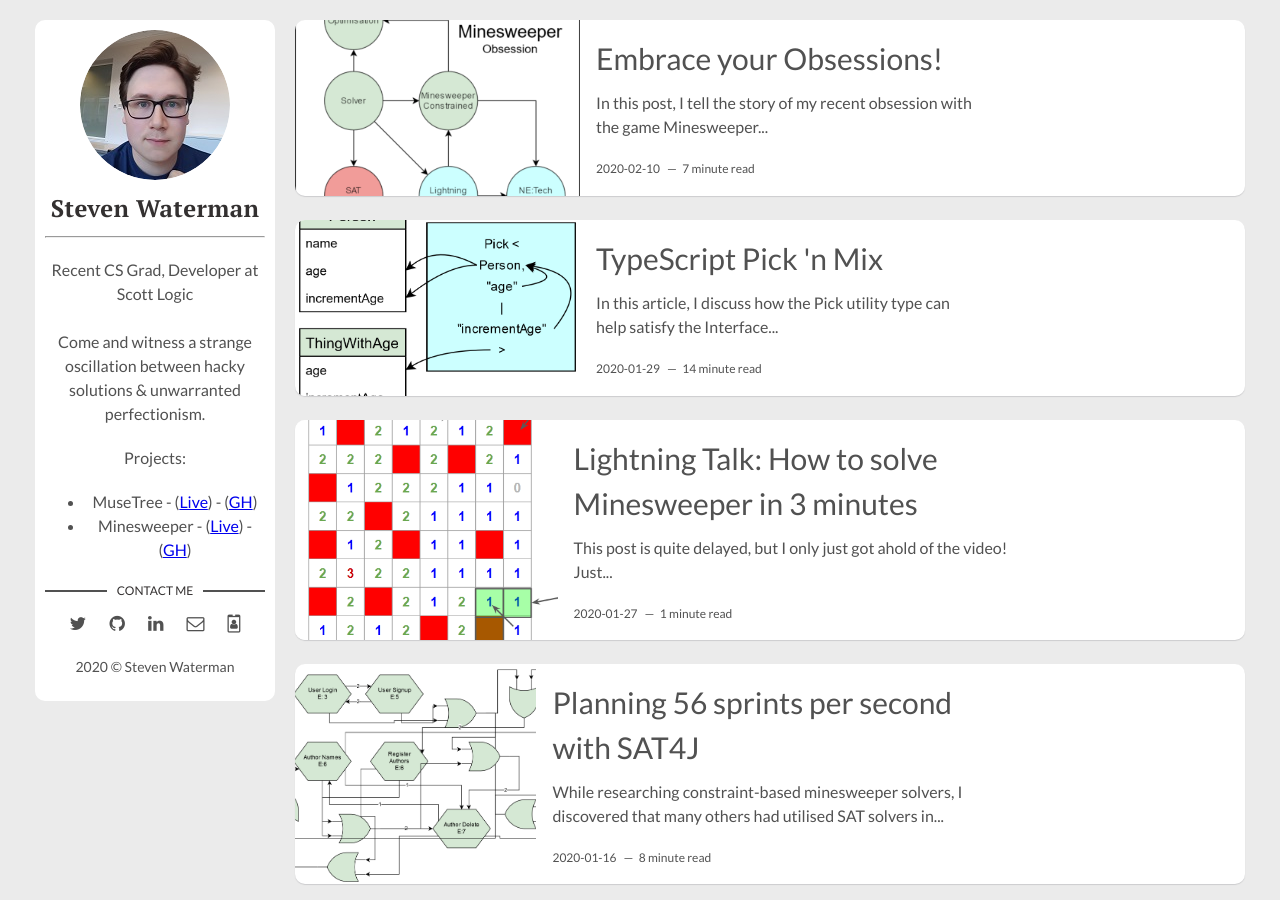
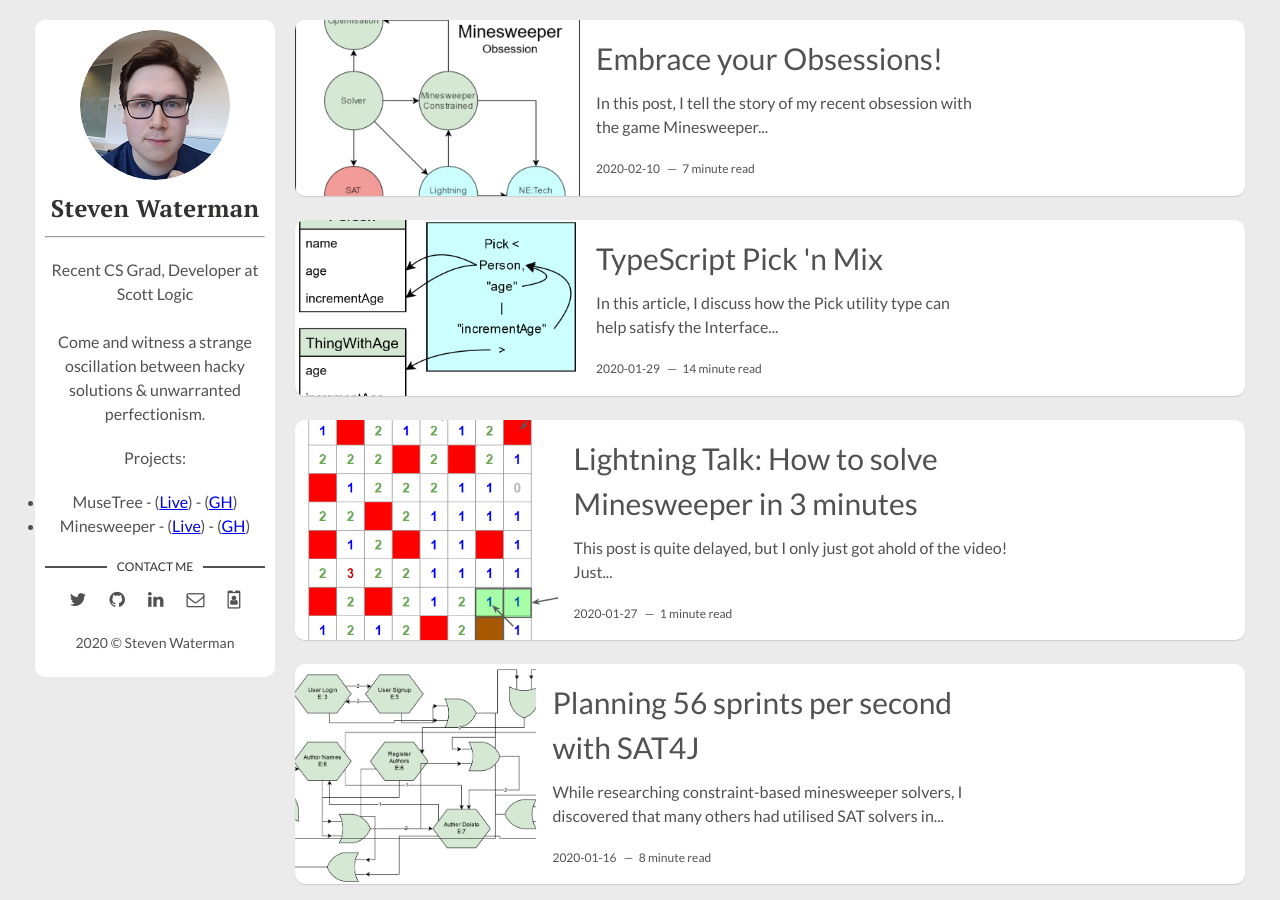
Before and after one commit to stevenwaterman/stevenwaterman.github.io, a Jekyll site: the page built from index.html, in a window 1280 px wide and 900 px high. Built offline with Jekyll 4.4.1, drawn with Linux system fonts in a browser that asks for light colours; the list of posts is cut into pages by our own code.

Commit message:
remove ul padding

```diff
--- a/_layouts/main.html
+++ b/_layouts/main.html
@@ -13,7 +13,7 @@ layout: default
       <p>{{site.about-author}}</p>
 	    <p>
 	    Projects:
-	    <ul style="margin: 0">
+	    <ul style="padding: 0">
 		<li>MuseTree - (<a href="http://musetree.stevenwaterman.uk">Live</a>) - (<a href="https://github.com/stevenwaterman/musetree">GH</a>)</li>
 		<li>Minesweeper - (<a href="http://minesweeper.stevenwaterman.uk">Live</a>) - (<a href="https://github.com/stevenwaterman/minesweeper-constrained">GH</a>)</li>
 	    </ul>
```
